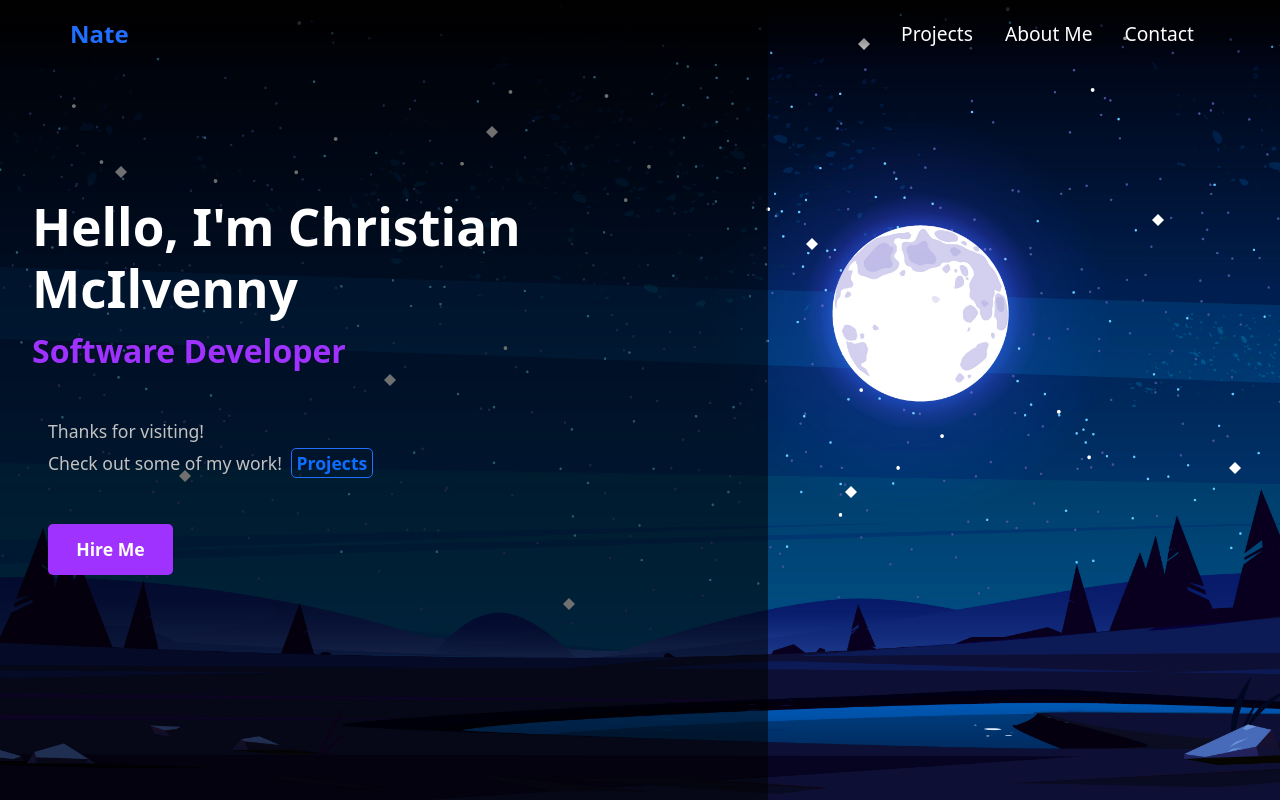
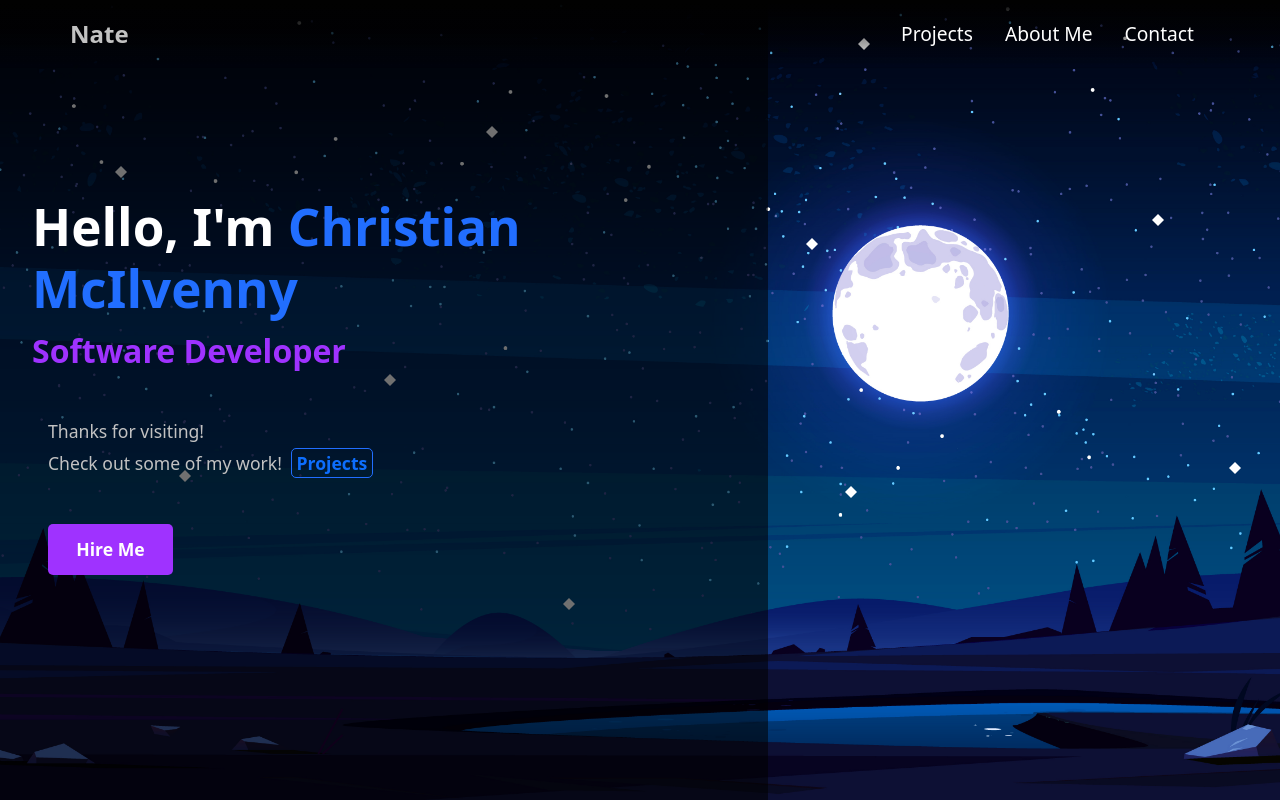
Before and after one commit to TDGNate/react-portfolio, a React (Create React App) app: page / in a window 1280 px wide. Shown: the top 800 px of the page. Built offline with nearby package versions, Linux system fonts and the light colour scheme.

Commit message:
update hero and nav bar, changed up colors

```diff
--- a/src/components/hero.jsx
+++ b/src/components/hero.jsx
@@ -25,7 +25,7 @@ const Hero = () => {
 
         {/* Hero Side Titles  */}
         <div className="hero-top-titles">
-            <h1 className="hero-title">Hello, I'm Christian McIlvenny</h1>
+            <h1 className="hero-title">Hello, I'm <span className="hero-name"> Christian McIlvenny</span></h1>
             <p className="hero-sub-title">Software Developer</p>
         </div>
 
--- a/src/styles/hero.css
+++ b/src/styles/hero.css
@@ -39,6 +39,10 @@
 .hero-title {
 	font-size: 3.2em;
 	font-weight: bolder;
+}
+
+.hero-name {
+	color: var(--blue-clr);
 }
 
 .hero-sub-title {
--- a/src/styles/navbar.css
+++ b/src/styles/navbar.css
@@ -21,7 +21,7 @@
 	width: 25%;
 	font-size: 1.5rem;
 	font-weight: bolder;
-	color: var(--blue-clr);
+	color: var(--light-sub-clr);
 }
 
 .logo:hover {
```
